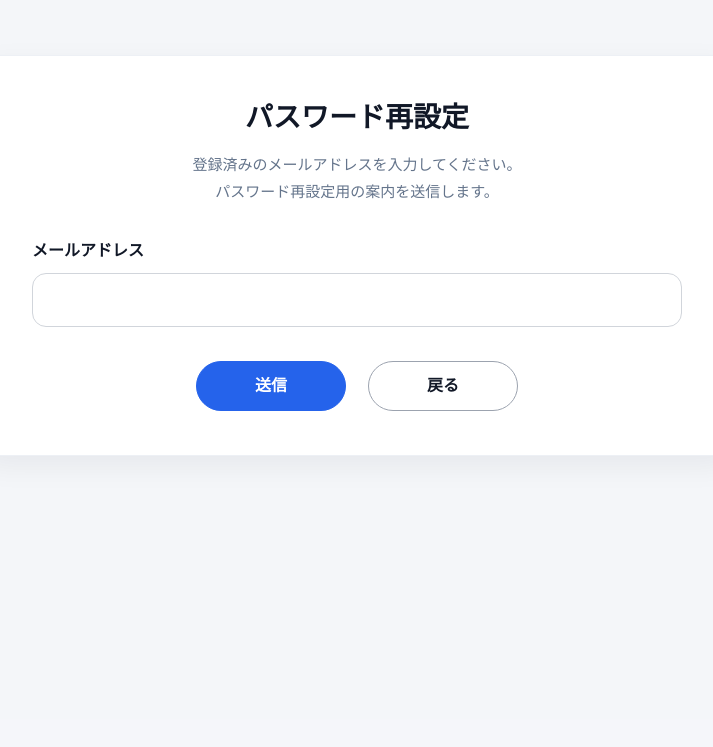
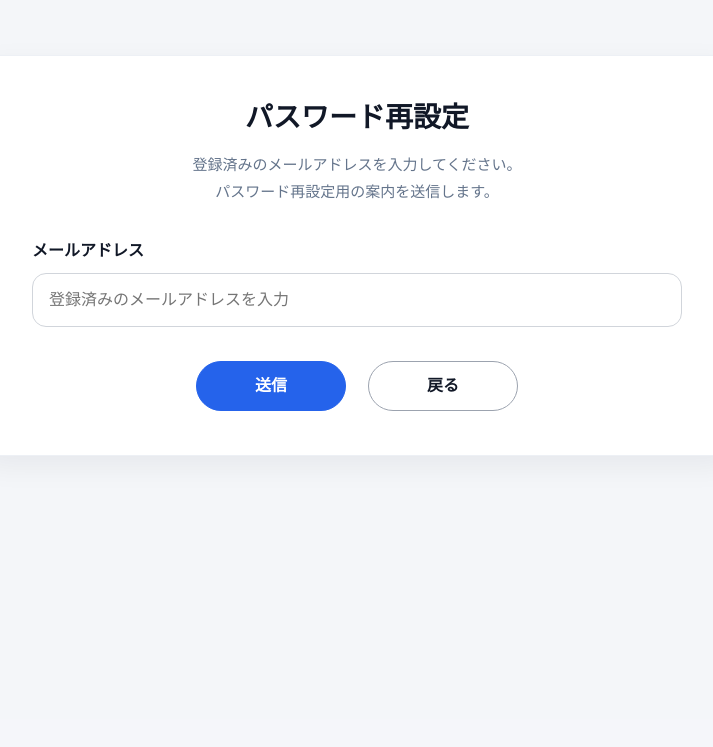
Before and after one commit to saki10/Daily, a Django app: page /accounts/password_reset/ in a window 1280 px wide. Shown: the part 85-832 px from the top of the page, without its empty margins (283-996 px from the left). Run offline with Django 5.2, Linux system fonts and the light colour scheme.

Commit message:
パスワード再設定のエラー表示を修正

```diff
--- a/reports/forms.py
+++ b/reports/forms.py
@@ -6,7 +6,8 @@ from django.contrib.auth.forms import AuthenticationForm
 from .models import DailyReport
 from django.contrib.auth import authenticate, get_user_model
 from django.contrib.auth.forms import PasswordResetForm
-
+from django.contrib.auth import get_user_model
+from django.contrib.auth.forms import AuthenticationForm, UserCreationForm, PasswordResetForm
 
 # 一覧/作成で使う（日報）
 class DailyReportForm(forms.ModelForm):
@@ -132,11 +133,29 @@ class SignupForm(UserCreationForm):
 
         return email
 # パスワード再設定で使う
+# パスワード再設定で使う
 class CustomPasswordResetForm(PasswordResetForm):
-    """
-    同じメールアドレスのユーザーが複数存在する場合でも、
-    最初の1アカウントにだけパスワード再設定メールを送信する。
-    """
+    email = forms.EmailField(
+        label="メールアドレス",
+        widget=forms.EmailInput(
+            attrs={
+                "class": "form-input",
+                "placeholder": "登録済みのメールアドレスを入力",
+                "autocomplete": "email",
+            }
+        ),
+    )
+
+    def clean_email(self):
+        email = self.cleaned_data.get("email", "").strip().lower()
+        UserModel = get_user_model()
+
+        if not UserModel.objects.filter(email__iexact=email, is_active=True).exists():
+            raise forms.ValidationError(
+                "登録されていないメールアドレスには、パスワード再設定メールは届きません。"
+            )
+
+        return email
 
     def get_users(self, email):
         UserModel = get_user_model()
--- a/reports/urls.py
+++ b/reports/urls.py
@@ -29,7 +29,7 @@ urlpatterns = [
             email_template_name="registration/password_reset_email.html",
             subject_template_name="registration/password_reset_subject.txt",
             success_url="/accounts/password_reset/done/",
-            from_email="Daily <noreply@example.com>",
+            form_class=CustomPasswordResetForm,
         ),
         name="password_reset",
     ),
--- a/templates/registration/password_reset_form.html
+++ b/templates/registration/password_reset_form.html
@@ -1,38 +1,44 @@
-{% extends "reports/base.html" %} {% load static %} {% block content %}
+{% extends "reports/base.html" %}
+{% load static %}
+
+{% block content %}
 <div class="settings-page">
-  <div class="settings-card password-card">
+  <div class="settings-card password-reset-card">
     <h1 class="settings-title">パスワード再設定</h1>
+
     <p class="settings-subtitle">
-      登録済みのメールアドレスを入力してください。<br />
+      登録済みのメールアドレスを入力してください。<br>
       パスワード再設定用の案内を送信します。
     </p>
 
-    <form method="post" class="settings-form">
-      {% csrf_token %} {% if form.non_field_errors %}
+    {% if form.errors %}
       <div class="form-error-box">
+        {% for field in form %}
+          {% for error in field.errors %}
+            <p>{{ error }}</p>
+          {% endfor %}
+        {% endfor %}
+
         {% for error in form.non_field_errors %}
-        <p>{{ error }}</p>
+          <p>{{ error }}</p>
         {% endfor %}
       </div>
-      {% endif %}
+    {% endif %}
+
+    <form method="post" class="settings-form password-reset-form">
+      {% csrf_token %}
 
       <div class="form-group">
         <label for="{{ form.email.id_for_label }}" class="form-label">
           メールアドレス
         </label>
-        {{ form.email }} {% if form.email.errors %}
-        <div class="field-error">
-          {% for error in form.email.errors %}
-          <p>{{ error }}</p>
-          {% endfor %}
-        </div>
-        {% endif %}
+        {{ form.email }}
       </div>
 
       <div class="settings-actions">
-        <button type="submit" class="settings-submit-btn">送信</button>
+        <button type="submit" class="primary-btn">送信</button>
 
-        <a href="{% url 'settings' %}" class="settings-back-btn">
+        <a href="{% url 'login' %}" class="settings-back-btn">
           戻る
         </a>
       </div>
```
Also changed, not shown: reports/static/css/style.css (line endings or trailing spaces).
